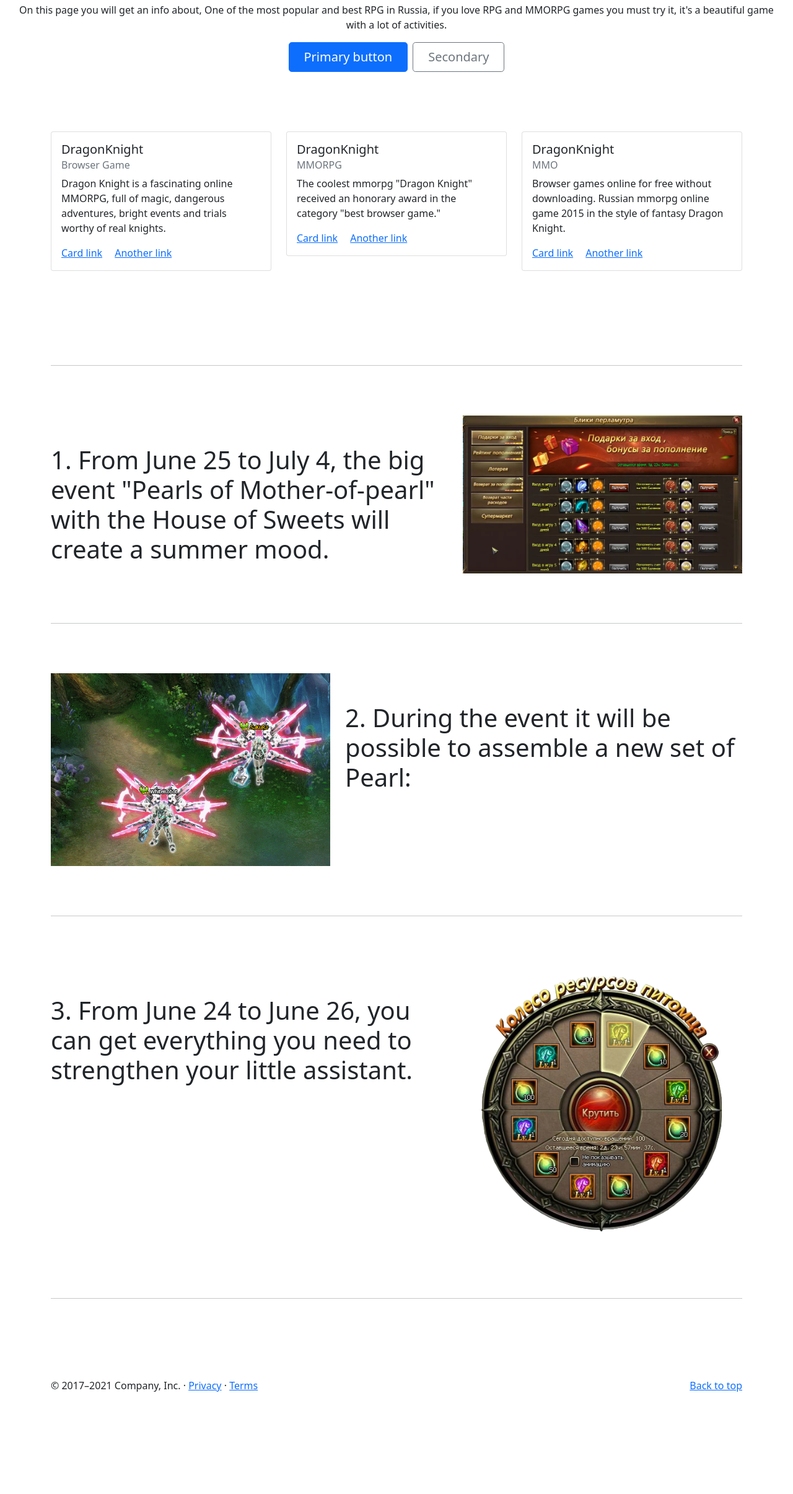
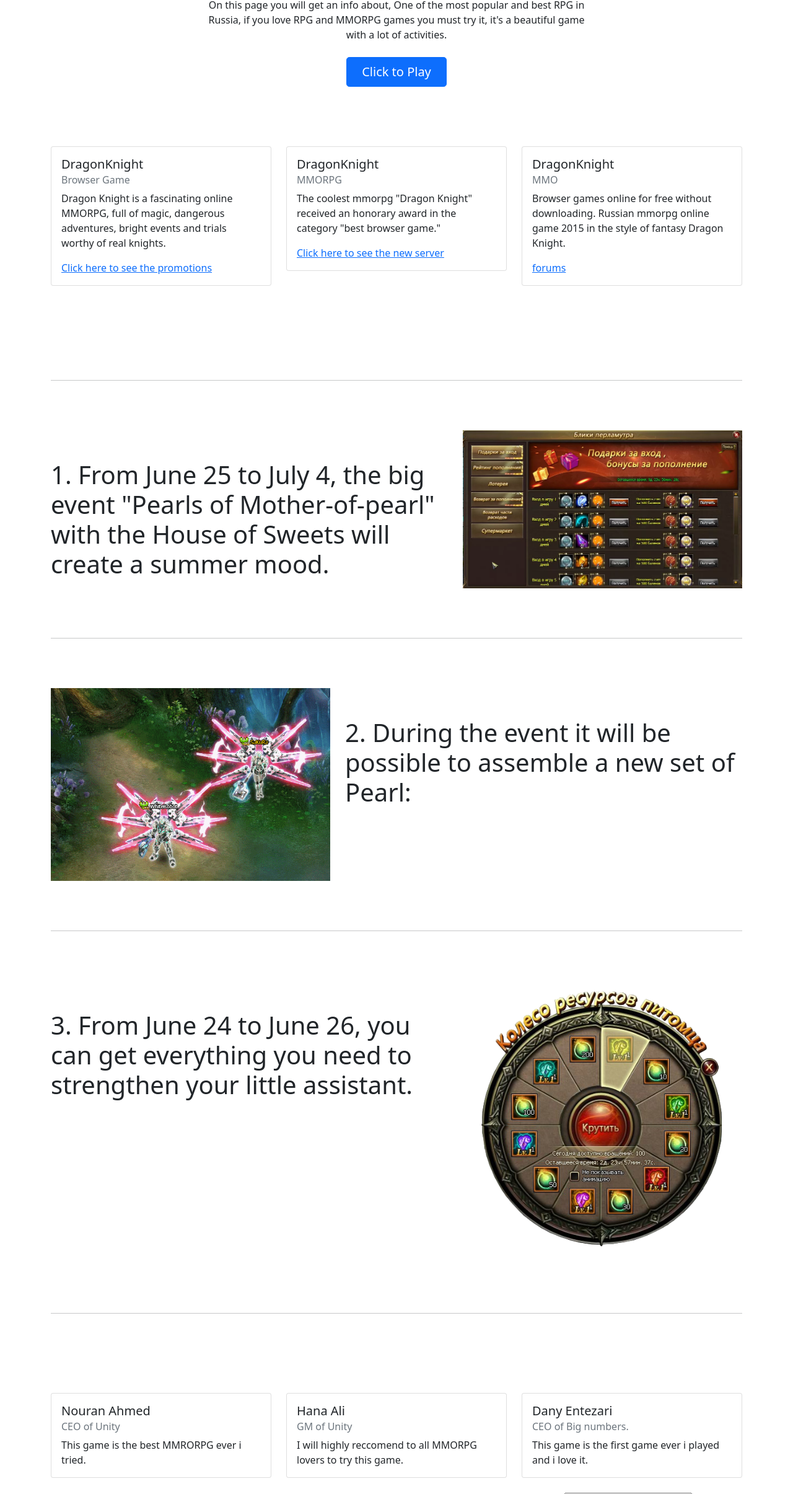
Before and after one commit to RafoARM/Simple, a plain HTML site: page index.html in a window 1280 px wide. Shown: the part 390-2800 px from the top of the page at 62% size. Before the commit the page ends 2653 px from the top, so only its background shows below. Drawn offline with nearby package versions, Linux system fonts and the light colour scheme.

Commit message:
secound commit

```diff
--- a/index.html
+++ b/index.html
@@ -2,6 +2,9 @@
     <head>
         <title>DragonKnight</title>
         <link rel="icon" href="./favicon.ico"/>
+        <link href="https://cdn.jsdelivr.net/npm/bootstrap@5.0.2/dist/css/bootstrap.min.css" rel="stylesheet" integrity="sha384-EVSTQN3/azprG1Anm3QDgpJLIm9Nao0Yz1ztcQTwFspd3yD65VohhpuuCOmLASjC" crossorigin="anonymous">
+        <!-- JavaScript Bundle with Popper -->
+        <script src="https://cdn.jsdelivr.net/npm/bootstrap@5.0.2/dist/js/bootstrap.bundle.min.js" integrity="sha384-MrcW6ZMFYlzcLA8Nl+NtUVF0sA7MsXsP1UyJoMp4YLEuNSfAP+JcXn/tWtIaxVXM" crossorigin="anonymous"></script>
     </head>
     <body>
 
@@ -18,13 +21,13 @@
             <img class="d-block mx-auto mb-4" src="./827.jpg" alt="" width="200" height="150">
             <h1 class="display-5 fw-bold">DragonKnight!</h1>
             <div class="col-lg-6 mx-auto">
-              <p class=    <!-- CSS only -->
-        <link href="https://cdn.jsdelivr.net/npm/bootstrap@5.0.2/dist/css/bootstrap.min.css" rel="stylesheet" integrity="sha384-EVSTQN3/azprG1Anm3QDgpJLIm9Nao0Yz1ztcQTwFspd3yD65VohhpuuCOmLASjC" crossorigin="anonymous">
-        <!-- JavaScript Bundle with Popper -->
-        <script src="https://cdn.jsdelivr.net/npm/bootstrap@5.0.2/dist/js/bootstrap.bundle.min.js" integrity="sha384-MrcW6ZMFYlzcLA8Nl+NtUVF0sA7MsXsP1UyJoMp4YLEuNSfAP+JcXn/tWtIaxVXM" crossorigin="anonymous"></script></div mb-4>On this page you will get an info about, One of the most popular and best RPG in Russia, if you love RPG and MMORPG games you must try it, it's a beautiful game with a lot of activities.</p>
+              <div class= mb-4>
+                <p>On this page you will get an info about, One of the most popular and best RPG in Russia, if you love RPG and MMORPG games you must try it, it's a beautiful game with a lot of activities.</p>
+            </div>
+
               <div class="d-grid gap-2 d-sm-flex justify-content-sm-center">
-                <button type="button" class="btn btn-primary btn-lg px-4 gap-3">Primary button</button>
-                <button type="button" class="btn btn-outline-secondary btn-lg px-4">Secondary</button>
+                <button
+                type="button" class="btn btn-primary btn-lg px-4 gap-3">Click to Play</button>
               </div>
             </div>
         </div>
@@ -38,8 +41,7 @@
                           <h5 class="card-title">DragonKnight</h5>
                           <h6 class="card-subtitle mb-2 text-muted">Browser Game</h6>
                           <p class="card-text">Dragon Knight is a fascinating online MMORPG, full of magic, dangerous adventures, bright events and trials worthy of real knights.</p>
-                          <a href="#" class="card-link">Card link</a>
-                          <a href="#" class="card-link">Another link</a>
+                          <a href="https://www.creagames.com/shop?language_code=ru" class="card-link">Click here to see the promotions</a>
                         </div>
                     </div>
                 </div>
@@ -49,8 +51,7 @@
                           <h5 class="card-title">DragonKnight</h5>
                           <h6 class="card-subtitle mb-2 text-muted">MMORPG</h6>
                           <p class="card-text">The coolest mmorpg "Dragon Knight" received an honorary award in the category "best browser game."</p>
-                          <a href="#" class="card-link">Card link</a>
-                          <a href="#" class="card-link">Another link</a>
+                          <a href="https://www.creagames.com/news/6340" class="card-link">Click here to see the new server</a>
                         </div>
                     </div>
                 </div>
@@ -60,8 +61,7 @@
                           <h5 class="card-title">DragonKnight</h5>
                           <h6 class="card-subtitle mb-2 text-muted">MMO</h6>
                           <p class="card-text">Browser games online for free without downloading. Russian mmorpg online game 2015 in the style of fantasy Dragon Knight.</p>
-                          <a href="#" class="card-link">Card link</a>
-                          <a href="#" class="card-link">Another link</a>
+                          <a href="https://forums.creagames.com/" class="card-link">forums</a>
                         </div>
                     </div>
                 </div>
@@ -113,6 +113,55 @@
 
         </div>
 
+        <div class="container">
+            <div class="row">
+                <div class="col-12 col-sm-4 mb-4">
+                    <div class="card" style="width: 100%;">
+                        <div class="card-body">
+                          <h5 class="card-title">Nouran Ahmed</h5>
+                          <h6 class="card-subtitle mb-2 text-muted">CEO of Unity</h6>
+                          <p class="card-text">This game is the best MMRORPG ever i tried.</p>
+                        </div>
+                    </div>
+                </div>
+                <div class="col-12 col-sm-4 mb-4">
+                    <div class="card" style="width: 100%;">
+                        <div class="card-body">
+                          <h5 class="card-title">Hana Ali</h5>
+                          <h6 class="card-subtitle mb-2 text-muted">GM of Unity</h6>
+                          <p class="card-text">I will highly reccomend to all MMORPG lovers to try this game.</p>
+                        </div>
+                    </div>
+                </div>
+                <div class="col-12 col-sm-4 mb-4">
+                    <div class="card" style="width: 100%;">
+                        <div class="card-body">
+                          <h5 class="card-title">Dany Entezari</h5>
+                          <h6 class="card-subtitle mb-2 text-muted">CEO of Big numbers.</h6>
+                          <p class="card-text">This game is the first game ever i played and i love it.</p>
+                        </div>
+                    </div>
+                </div>
+            </div>
+        </div>
+
+        <div class="container d-flex justify-content-center">
+
+
+        <form id="fs-frm" name="simple-contact-form" accept-charset="utf-8" action="https://formspree.io/f/{form_id}" method="post">
+            <fieldset id="fs-frm-inputs">
+              <label for="full-name">Full Name</label>
+              <input type="text" name="name" id="full-name" placeholder="First and Last" required="">
+              <label for="email-address">Email Address</label>
+              <input type="email" name="_replyto" id="email-address" placeholder="email@domain.tld" required="">
+              <label for="message">Message</label>
+              <textarea rows="5" name="message" id="message" placeholder="Aenean lacinia bibendum nulla sed consectetur. Vivamus sagittis lacus vel augue laoreet rutrum faucibus dolor auctor. Donec ullamcorper nulla non metus auctor fringilla nullam quis risus." required=""></textarea>
+              <input type="hidden" name="_subject" id="email-subject" value="Contact Form Submission">
+            </fieldset>
+            <input type="submit" value="Submit">
+          </form>
+          </div>
+
         <footer class="container">
             <p class="float-end"><a href="#">Back to top</a></p>
             <p>© 2017–2021 Company, Inc. · <a href="#">Privacy</a> · <a href="#">Terms</a></p>
```
